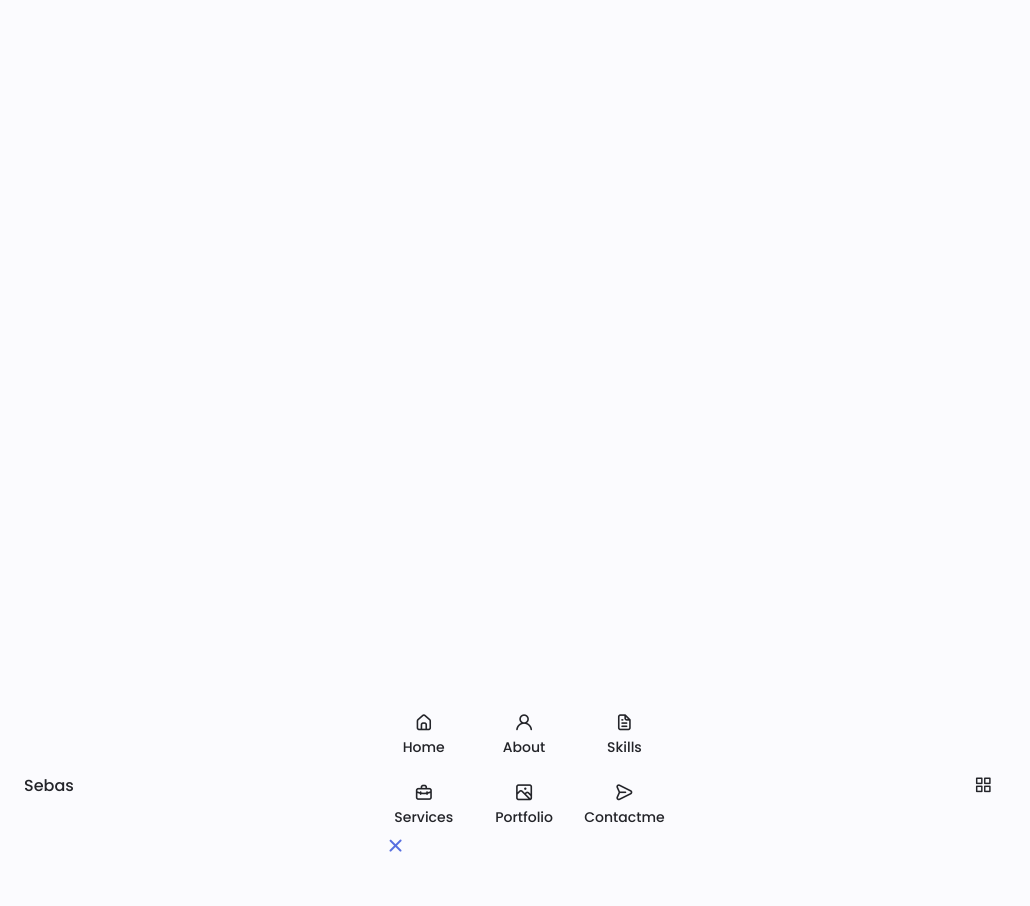
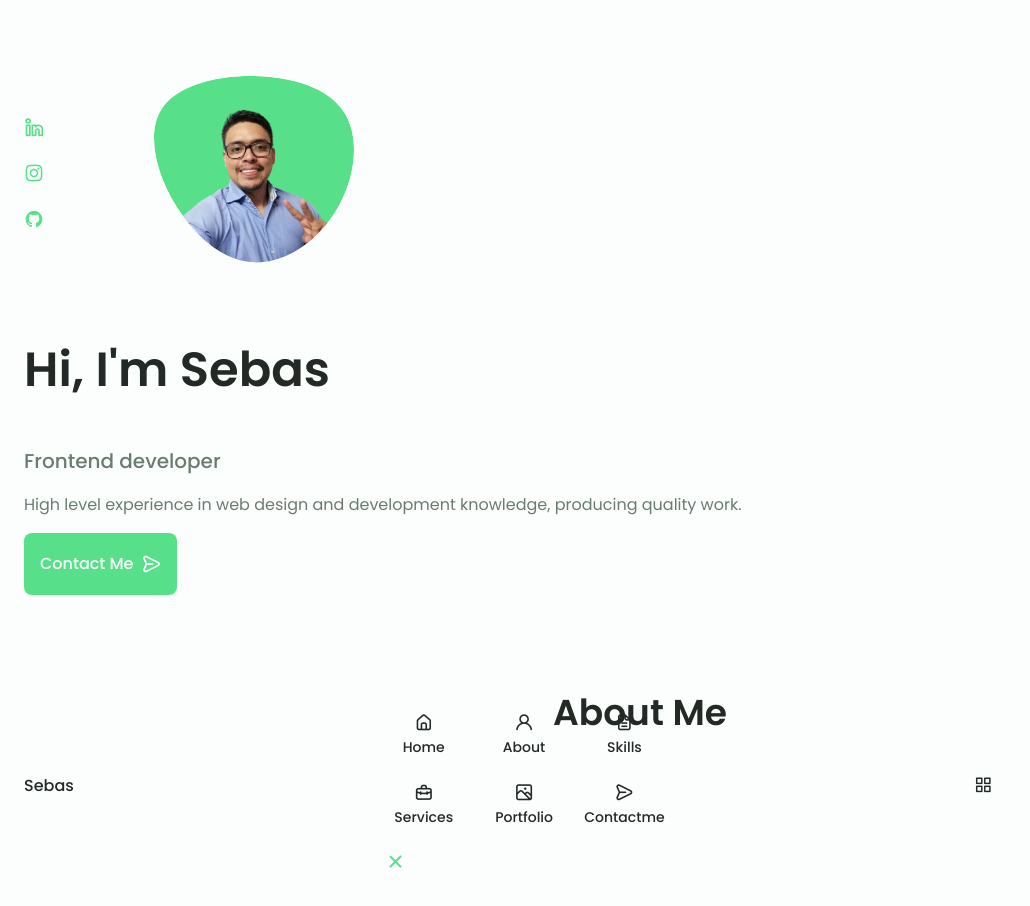
Before and after one commit to sebastian031093/portfolio-pure-css-sebastian-manco, a plain HTML site: page index.html in a window 1280 px wide. Shown: the whole page, without its empty margins (0-1030 px from the left). Before the commit the page ends 800 px from the top, so only its background shows below. Drawn offline with nearby package versions, Linux system fonts and the light colour scheme.

Commit message:
about me init

```diff
--- a/assets/css/style.css
+++ b/assets/css/style.css
@@ -14,7 +14,7 @@ html{
 *::before,
 *::after{
     box-sizing: inherit;
-    margin: 0;
+    /* margin: 0; */
     padding: 0;
 }
 
@@ -24,7 +24,7 @@ html{
     --hedaer-height: 3rem;
     /*============= COLORS ===========*/
     /* change favorite color */
-    --hue-color:230 ;/* purple 250 - Green 142 - Blue 230 - Pink 340 */
+    --hue-color:142 ;/* purple 250 - Green 142 - Blue 230 - Pink 340 */
 
     /* HSL color mode */
     --first-color:hsl(var(--hue-color),69%,61%);
@@ -244,6 +244,122 @@ img{
     bottom: 0;
 }
 
+
+/* HOME */
+.home__container{
+    gap: 1.6px;
+}
+
+.home__content{
+    grid-template-columns: .5fr 3fr;
+    padding-top: 5.6rem;
+    align-items: center;
+}
+
+.home__social{
+    display: grid;
+    grid-template-columns: max-content;
+    row-gap: 1.6rem;
+}
+
+.home__social-icon{
+    font-size: 2rem;
+    color: var(--first-color);
+}
+
+.home__social-icon:hover{
+    color: var(--first-color-alt);
+}
+
+.home__blob{
+    width: 200px;
+    fill: var(--first-color);
+}
+
+.home__blob-img{
+    width: 170px;
+}
+
+.home__data{
+    grid-column: 1/3;
+}
+
+.home__title{
+    font-size: var(--big-font-size);
+}
+
+.home__subtitle{
+    font-size: var(--h3-font-size);
+    color: var(--text-color);
+    font-weight: var(--font-medium);
+    margin-bottom: var(--mb-0-75);
+}
+
+.home__description{
+    margin-bottom: var(--mb-2);
+}
+
+.home__scroll{
+    display: none;
+}
+
+.home__scroll-button{
+    color: var(--first-color);
+    transition: .3s;
+}
+
+.home__scroll-button:hover{
+    transform: translateY(.4rem);
+}
+
+.home__scroll-mouse{
+    font-size: 3.2rem;
+}
+
+.home__scroll-name{
+    font-size: var(--small-font-size);
+    color: var(--title-color);
+    font-weight: var(--font-medium);
+    margin-right: var(--mb-0-25);
+}
+
+.home__scroll-arrow{
+    font-size: 2rem;
+}
+
+
+/* BUTTONS */
+.button{
+    display: inline-block;
+    background-color: var(--first-color);
+    color: #FFF;
+    padding: 1.6rem;
+    border-radius: .8rem;
+    font-weight: var(--font-medium);
+}
+
+.button:hover{
+    background-color: var(--first-color-alt);
+}
+
+.button__icon{
+    font-size: 2rem;
+    margin-left: var(--mb-0-5);
+    transition: .3s;
+}
+
+.button--flex{
+    display: inline-flex;
+    align-items: center;
+}
+
+
+
+
+
+
+
+
 /*============= Active link */
 
 
--- a/index.html
+++ b/index.html
@@ -37,6 +37,59 @@
     <!-- MAIN -->
     <main class="main">
 
+      <!-- HOME -->
+      <section class="home section" id="home">
+        <div class="home__container container grid">
+          <div class="home__content grid">
+            <div class="home__social">
+              <a href="https://www.linkedin.com/in/sebastian-manco-gomez/" target="_blank" class="home__social-icon"><i class="uil uil-linkedin-alt"></i></a>
+              <a href="https://www.instagram.com/9310.sebastian/" target="_blank" class="home__social-icon"><i class="uil uil-instagram"></i></a>
+              <a href="https://github.com/sebastian031093" target="_blank" class="home__social-icon"><i class="uil uil-github"></i></a>
+            </div>
+
+            <div class="home__img">
+              <svg class="home__blob" viewBox="0 0 200 187" xmlns="http://www.w3.org/2000/svg" xmlns:xlink="http://www.w3.org/1999/xlink">
+                <mask id="mask0" mask-type="alpha">
+                    <path d="M190.312 36.4879C206.582 62.1187 201.309 102.826 182.328 134.186C163.346 165.547
+                    130.807 187.559 100.226 186.353C69.6454 185.297 41.0228 161.023 21.7403 129.362C2.45775
+                    97.8511 -7.48481 59.1033 6.67581 34.5279C20.9871 10.1032 59.7028 -0.149132 97.9666
+                    0.00163737C136.23 0.303176 174.193 10.857 190.312 36.4879Z"/>
+                </mask>
+                <g mask="url(#mask0)">
+                    <path d="M190.312 36.4879C206.582 62.1187 201.309 102.826 182.328 134.186C163.346
+                    165.547 130.807 187.559 100.226 186.353C69.6454 185.297 41.0228 161.023 21.7403
+                    129.362C2.45775 97.8511 -7.48481 59.1033 6.67581 34.5279C20.9871 10.1032 59.7028
+                    -0.149132 97.9666 0.00163737C136.23 0.303176 174.193 10.857 190.312 36.4879Z"/>
+                    <image class="home__blob-img" x='12' y='-20' xlink:href="assets/img/sebas-enterprice-removebg-preview.png"/>
+                </g>
+              </svg>
+            </div>
+
+            <div class="home__data">
+              <h1 class="home__title">Hi, I'm Sebas</h1>
+              <h3 class="home__subtitle">Frontend developer</h3>
+              <p class="home__descripton">High level experience in web design and development knowledge, producing quality work.</p>
+              <a href="#contact" class="button button--flex">Contact Me<i class="uil uil-message button__icon"></i></a>
+            </div>
+
+            <div class="home__scroll">
+              <a href="" class="home__scroll-button button--flex">
+                <i class="uil uil-mouse-alt home__scroll-mouse"></i>
+                <span class="home__scroll-name" style="display: block ruby;">Scroll down</span>
+                <i class="uil uil-arrow-down home__scroll-arrow"></i>
+              </a>
+            </div>
+
+          </div>
+        </div>
+      </section>
+
+      <!-- ABOUT ME -->
+      <section class="about section" id="about">
+        <h2 class="section__title">About Me</h2>
+        <span class="section__subtitle">My intrudcution</span>
+      </section>
+
     </main>
 
     <!-- FOOTER -->
```
